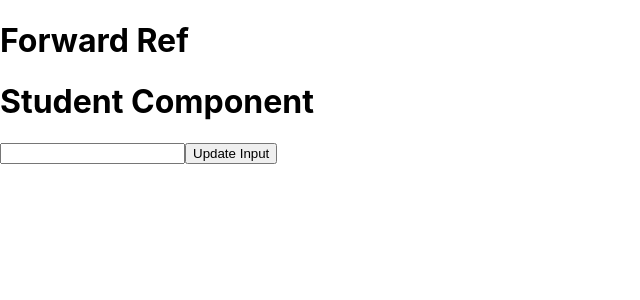
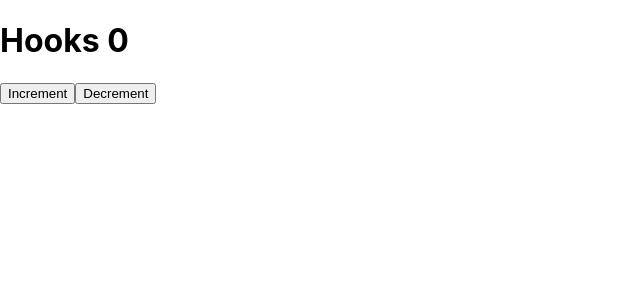
Before and after one commit to Nikhil904/Hooks-in-Reacy, a React (Create React App) app: page / in a window 1280 px wide. Shown: the top 300 px of the page, without its empty margins (0-640 px from the left). Built offline with nearby package versions, Linux system fonts and the light colour scheme.

Commit message:
Complete useState

```diff
--- a/src/App.js
+++ b/src/App.js
@@ -2,15 +2,22 @@
 import User from './User';
 import Student from './Student';
 //UseState😀
-// function App() {
-//   const[data,setdata] = useState("Nikhil");
-//   return (
-//     <>
-//     <h1>Hooks {data}</h1>
-//     <button onClick={()=>setdata("Jain")}>Update Data</button>
-//     </>
-//   );
-// }
+function App() {
+  const[Counter,setCounter] = useState(0);
+  const increment = () =>{
+    setCounter(Counter + 1);
+  }
+  const decrement = () =>{
+    setCounter(Counter - 1);
+  }
+  return (
+    <>
+    <h1>Hooks {Counter}</h1>
+    <button onClick={increment}>Increment</button>
+    <button onClick={decrement}>Decrement</button>
+    </>
+  );
+}
 
 
 // useEfffect😎
@@ -73,17 +80,17 @@
 // }
 
 //Forward Ref 💛🧡💚💙
-function App(){
-  let inputRef = useRef(null);
-  function HandleInput(){
-    inputRef.current.value="1000";
-  }
-  return(
-    <>
-      <h1>Forward Ref</h1>
-      <Student ref={inputRef}/>
-      <button onClick={HandleInput}>Update Input</button>
-    </>
-  );
-}
+// function App(){
+//   let inputRef = useRef(null);
+//   function HandleInput(){
+//     inputRef.current.value="1000";
+//   }
+//   return(
+//     <>
+//       <h1>Forward Ref</h1>
+//       <Student ref={inputRef}/>
+//       <button onClick={HandleInput}>Update Input</button>
+//     </>
+//   );
+// }
 export default App;
```
